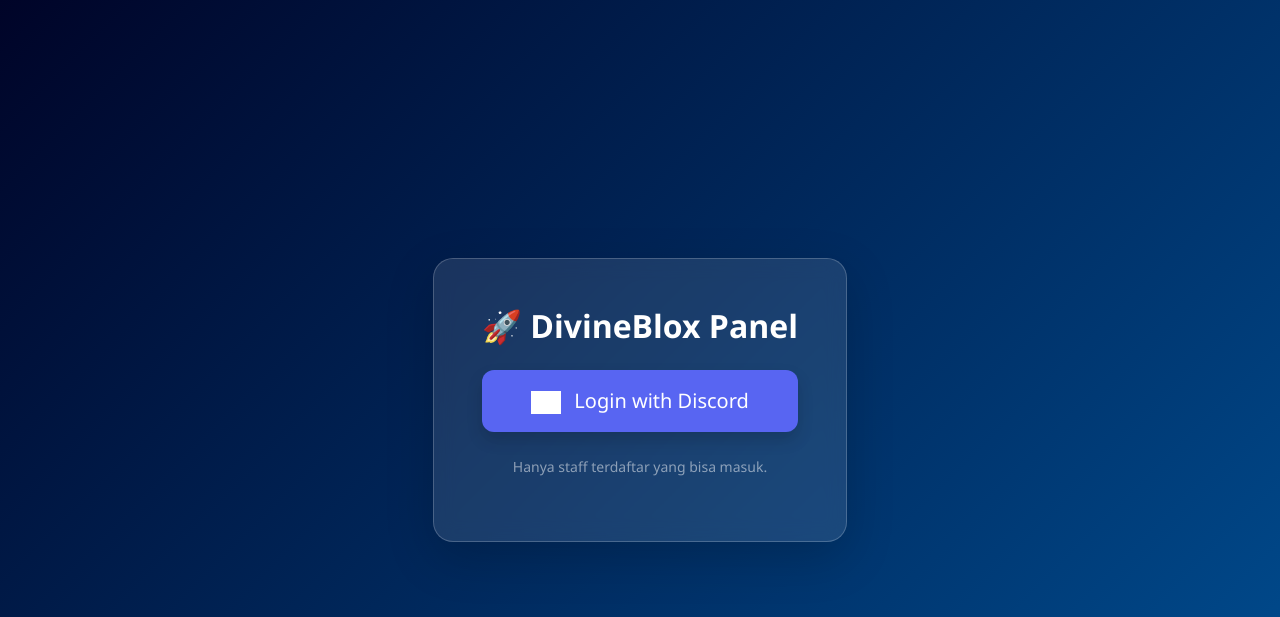
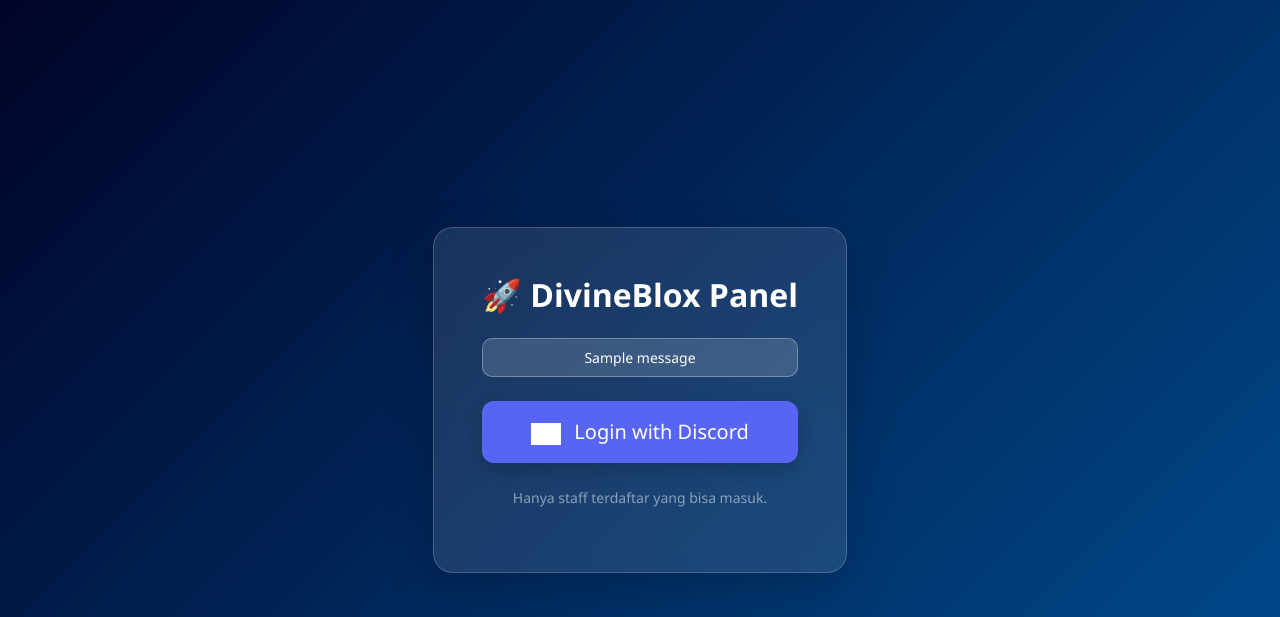
Before and after one commit to dvn-hub/PTPT-System, a Flask app: page / in a window 1280 px wide. Shown: the top 617 px of the page. Run offline with Flask 3, Linux system fonts and the light colour scheme; one stand-in notice (Sample message) is shown; grey boxes are pictures that could not be loaded.

Commit message:
fix log out

```diff
--- a/web_dashboard/templates/login.html
+++ b/web_dashboard/templates/login.html
@@ -33,11 +33,26 @@
             from { opacity: 0; transform: translateY(30px); }
             to { opacity: 1; transform: translateY(0); }
         }
+        .alert-glass {
+            background: rgba(255, 255, 255, 0.15);
+            border: 1px solid rgba(255, 255, 255, 0.3);
+            color: white;
+            border-radius: 10px;
+        }
     </style>
 </head>
 <body class="d-flex align-items-center justify-content-center" style="height: 100vh;">
     <div class="text-center card p-5 shadow-lg login-card">
         <h2 class="text-white mb-4 fw-bold">🚀 DivineBlox Panel</h2>
+
+        {% with messages = get_flashed_messages() %}
+          {% if messages %}
+            {% for message in messages %}
+              <div class="alert alert-glass mb-4 p-2 small">{{ message }}</div>
+            {% endfor %}
+          {% endif %}
+        {% endwith %}
+
         <a href="/login" class="btn btn-primary btn-lg shadow btn-discord py-3 px-4">
             <img src="https://assets-global.website-files.com/6257adef93867e56f84d310d/636e0a6a49cf127bf92de1e2_icon_clyde_blurple_RGB.png" width="30" class="me-2" style="filter: brightness(0) invert(1);">
             Login with Discord
```
